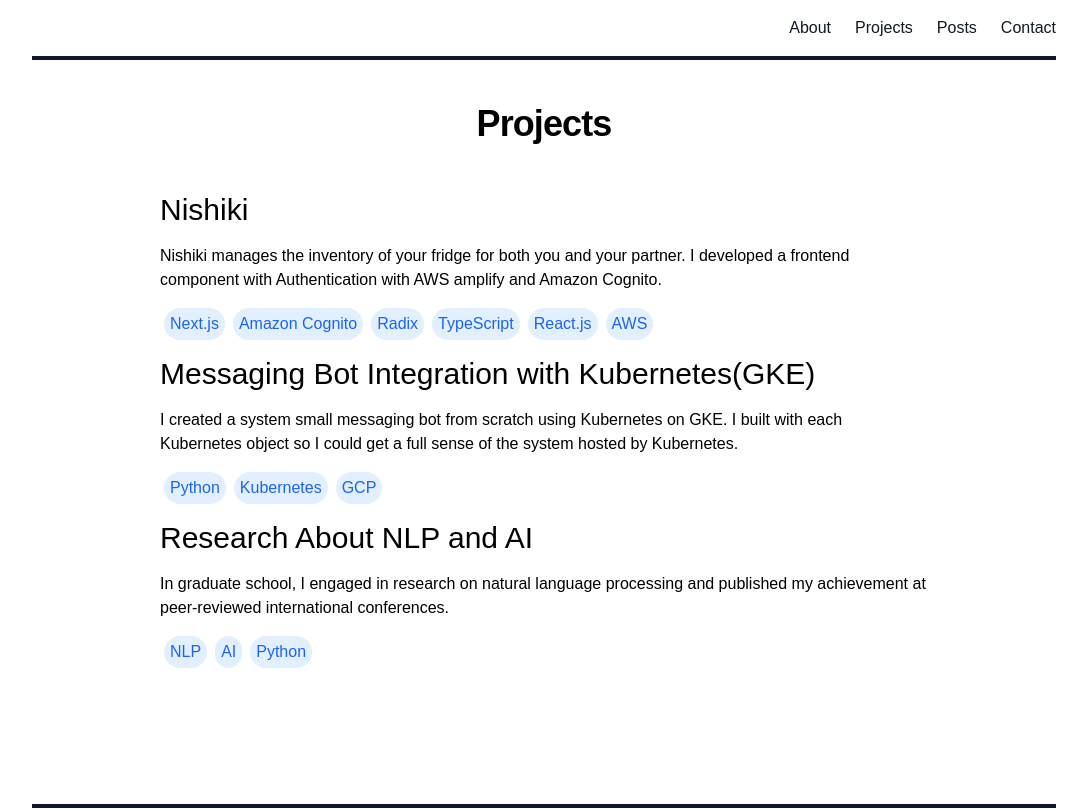
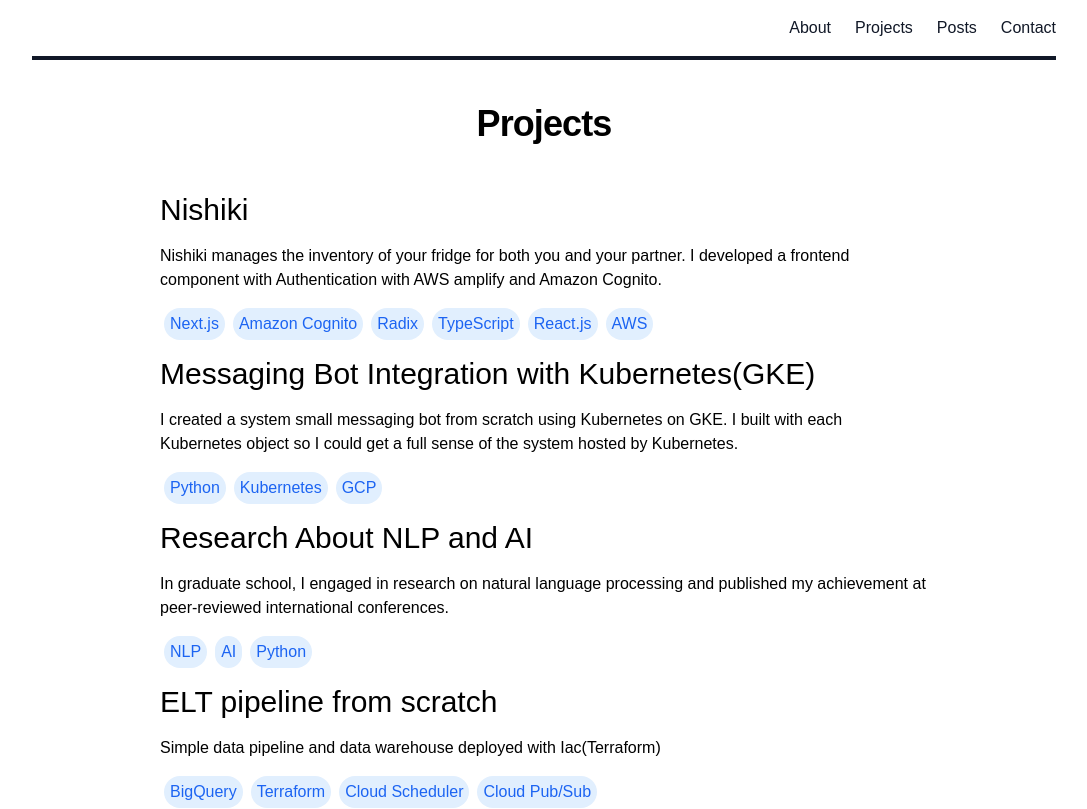
Before and after one commit to kotaaaa/myportfolio, a Next.js app: page /projects in a window 1280 px wide. Shown: the top 809 px of the page, without its empty margins (96-1183 px from the left). Built offline with nearby package versions, Linux system fonts and the light colour scheme.

Commit message:
Added ELT pipeline from scratch

```diff
--- a/components/projects/index.tsx
+++ b/components/projects/index.tsx
@@ -26,6 +26,12 @@
         contents: "In graduate school, I engaged in research on natural language processing and published my achievement at peer-reviewed international conferences. ",
         link: "https://dl.acm.org/doi/10.1145/3358695.3360931",
         techStack: ["NLP", "AI", "Python"]
+    },
+    {
+        title: "ELT pipeline from scratch",
+        contents: "Simple data pipeline and data warehouse deployed with Iac(Terraform)",
+        link: "https://github.com/kotaaaa/api-to-bigquery-template",
+        techStack: ["BigQuery", "Terraform", "Cloud Scheduler", "Cloud Pub/Sub"]
     }
 ]
 
```
